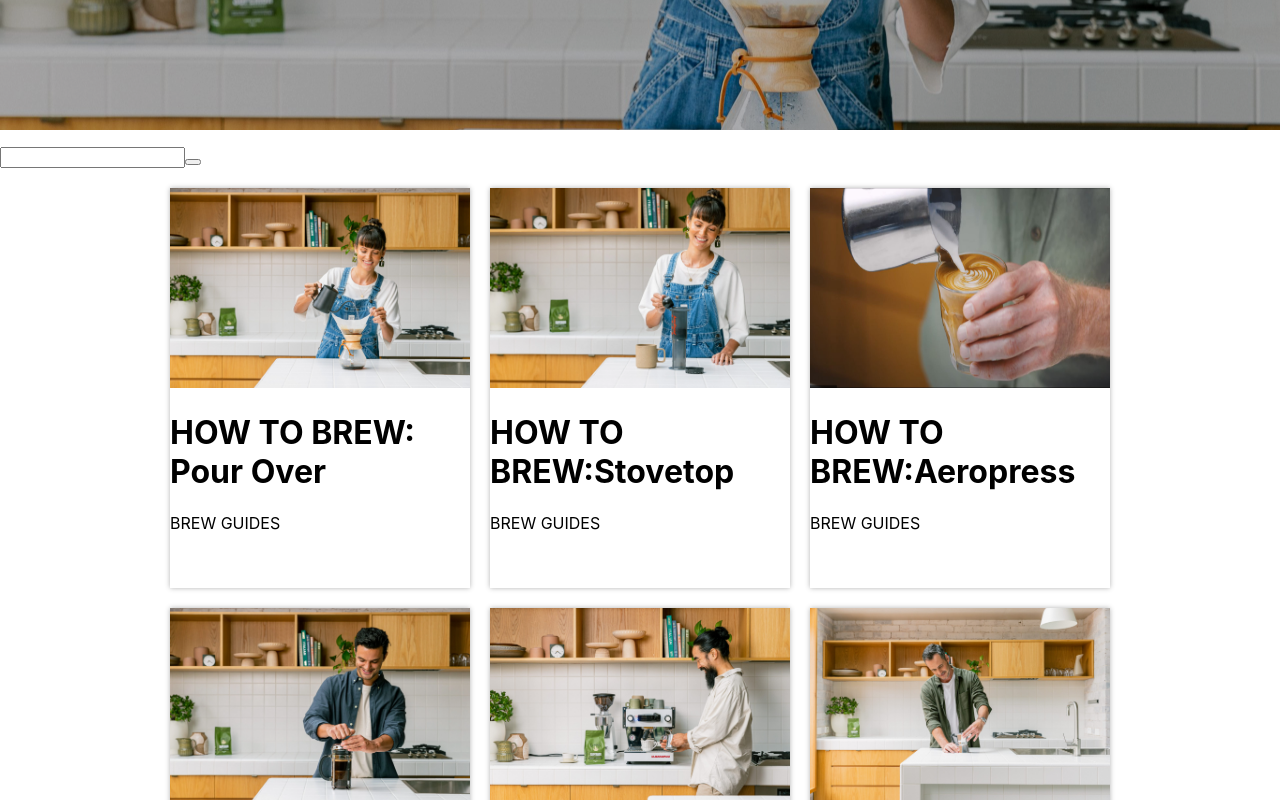
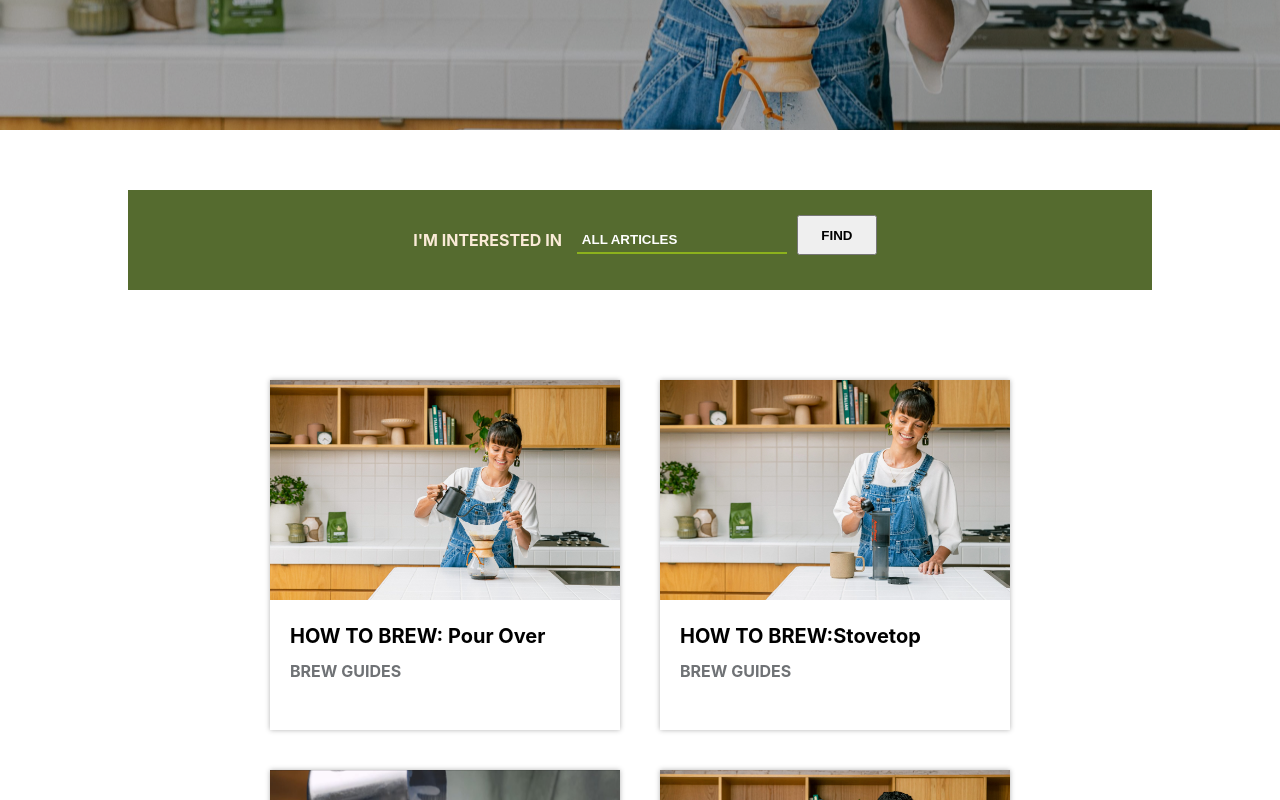
Before and after one commit to Ahmadreza25/react-app-project, a React (Create React App) app: page /toguide in a window 1280 px wide. Shown: the part 540-1340 px from the top of the page. Built offline with nearby package versions, Linux system fonts and the light colour scheme.

Commit message:
add code brewmethodes

```diff
--- a/src/components/BrewMethods/BrewMethods.css
+++ b/src/components/BrewMethods/BrewMethods.css
@@ -46,22 +46,29 @@
     color: rgb(198, 174, 165);
 }
 .brew-method{
-    width: 300px;
-    height: 400px;
+    width: 350px;
+    height: 350px;
     box-shadow: 0px 0px 5px rgba(0, 0, 0, 0.3);
-    margin: 10px;
+    background-color: #fff;
+    margin: 20px;
+    transition: box-shadow 0.5s;
 }
+.brew-method:hover{
+    box-shadow: 0px 0px 13px rgba(0, 0, 0, 0.6);
+}
+
 .div-toguides{
     padding-top: 80px;
 }
 .img-brew-method{
-    width: 300px;
-    height: 200px;
+    width: 350px;
+    height: 220px;
 }
 .mainimg-brew-method{
-    width: 300px;
-    height: 200px;
+    width: 350px;
+    height: 220px;
     overflow: hidden;
+    text-transform: uppercase;
 }
 .divimg-brew-methods{
     width: 100%;
@@ -78,6 +85,7 @@
     display: flex;
     align-items: center;
     justify-content: center;
+    margin-top: 60px;
 }
 .div-toguides {
     width: 33.33%;
@@ -91,3 +99,68 @@
 .div-toguides:nth-last-child(-n+3) {
     width: 80%;
 }
+
+.main-search-bar{
+    display: flex;
+    align-items: center;
+    justify-content: center;
+    padding-top: 60px;
+}
+.search-bar{
+    width: 80%;
+    height: 100px;
+    background-color: darkolivegreen;
+    display: flex;
+    align-items: center;
+    justify-content: center;
+}
+.title-item{
+    margin-left: 20px;
+    margin-top: 20px;
+}
+.title-item p{
+    font-weight: 700;
+    margin-top: 5px;
+    color: rgb(111, 114, 117);
+}
+.title-search{
+    font-weight: 700;
+    color: antiquewhite;
+    margin: 10px;
+}
+.input-search{
+    width: 200px;
+    background-color: darkolivegreen;
+    border-top: none;
+    border-left: none;
+    border-right: none;
+    border-bottom: 2px solid #8cb11d;
+    margin: 5px;
+    padding: 5px;
+    outline: none;
+    color: #fff;
+    font-weight: 700;
+}
+.input-search::placeholder{
+    color: #fff;
+    font-weight: 600;
+}
+.search-button{
+    width: 80px;
+    height: 40px;
+    font-weight: 600;
+    transition:background-color 0.8s ;
+    transition: color 0.8s;
+    margin-top: -10px;
+    margin-left: 5px;
+}
+.search-button:hover{
+    background-color: #354603;
+    color: #fff;
+    border: none;
+    outline: none;
+}
+.title-item h1{
+    font-size: 20px;
+
+}
--- a/src/components/BrewMethods/BrewMethods.js
+++ b/src/components/BrewMethods/BrewMethods.js
@@ -69,9 +69,9 @@ const BrewMethods = () => {
                 </div>
                 <div className="main-search-bar">
                     <div className="search-bar">
-                        <p className="title-search"></p>
-                        <input type="text" placeholder="" className="input-search"/>
-                        <button className="search-button"></button>
+                        <p className="title-search">I'M INTERESTED IN</p>
+                        <input type="text" placeholder="ALL ARTICLES" className="input-search"/>
+                        <button className="search-button">FIND</button>
                     </div>
                 </div>
                 <div>
```
